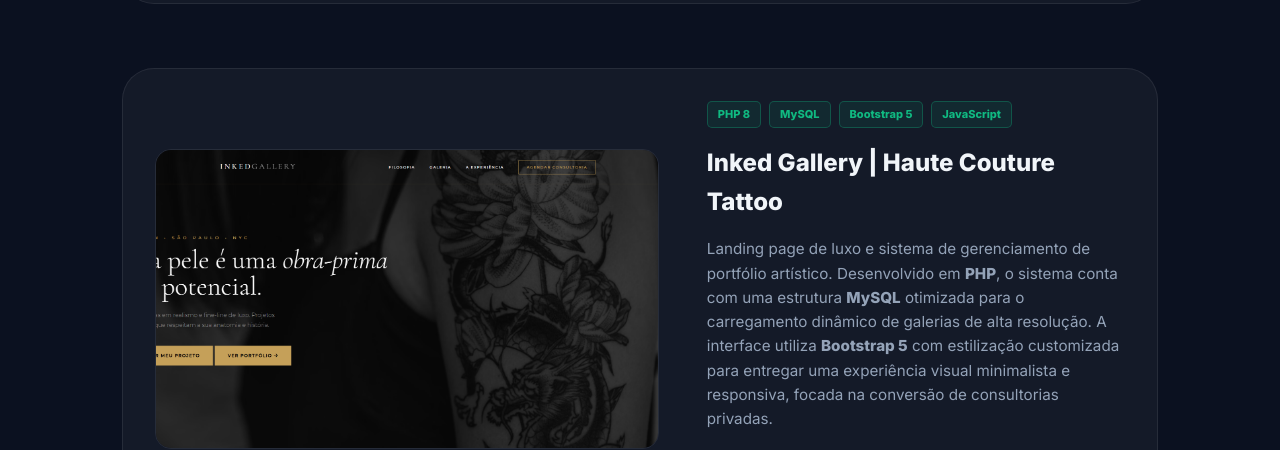
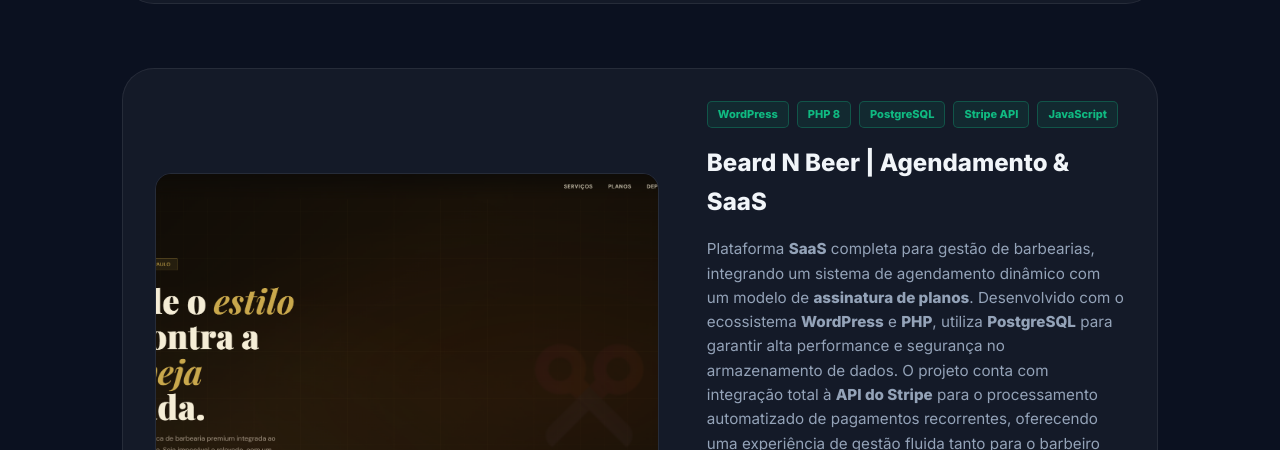
Before and after one commit to RCordeiroAlmeida/portifolio, a plain HTML site: page index.html in a window 1280 px wide. Shown: the part 3467-3917 px from the top of the page. Drawn offline with nearby package versions, Linux system fonts and the light colour scheme.

Commit message:
mudando projeto destaque beard n beer

```diff
--- a/index.html
+++ b/index.html
@@ -176,7 +176,6 @@
           </div>
         </div>
 
-
         <!-- La Sucré -------------------------------------------------------------------------->
 
         <div class="project-row reveal reveal-right reverse">
@@ -284,36 +283,38 @@
         </div>
       </div>
 
-
-      <!-- Inked Gallery -------------------------------------------------------------------------->
+      <!-- Beard N Beer -------------------------------------------------------------------------->
 
       <div class="project-row reveal reveal-left">
         <div class="project-img">
           <img
-            src="./assets/img/inked-gallery.png"
-            alt="Plataforma Inked Gallery"
+            src="./assets/img/beard-n-beer.png"
+            alt="Plataforma Beard N Beer"
           />
         </div>
         <div class="project-info">
           <div class="project-tags">
+            <span class="tag">WordPress</span>
             <span class="tag">PHP 8</span>
-            <span class="tag">MySQL</span>
-            <span class="tag">Bootstrap 5</span>
+            <span class="tag">PostgreSQL</span>
+            <span class="tag">Stripe API</span>
             <span class="tag">JavaScript</span>
           </div>
-          <h3>Inked Gallery | Haute Couture Tattoo</h3>
+          <h3>Beard N Beer | Agendamento & SaaS</h3>
           <p>
-            Landing page de luxo e sistema de gerenciamento de portfólio
-            artístico. Desenvolvido em <strong>PHP</strong>, o sistema conta com
-            uma estrutura <strong>MySQL</strong> otimizada para o carregamento
-            dinâmico de galerias de alta resolução. A interface utiliza
-            <strong>Bootstrap 5</strong> com estilização customizada para
-            entregar uma experiência visual minimalista e responsiva, focada na
-            conversão de consultorias privadas.
+            Plataforma <strong>SaaS</strong> completa para gestão de barbearias,
+            integrando um sistema de agendamento dinâmico com um modelo de
+            <strong>assinatura de planos</strong>. Desenvolvido com o
+            ecossistema <strong>WordPress</strong> e <strong>PHP</strong>,
+            utiliza <strong>PostgreSQL</strong> para garantir alta performance e
+            segurança no armazenamento de dados. O projeto conta com integração
+            total à <strong>API do Stripe</strong> para o processamento
+            automatizado de pagamentos recorrentes, oferecendo uma experiência
+            de gestão fluida tanto para o barbeiro quanto para o cliente final.
           </p>
           <div class="project-btns">
             <a
-              href="https://github.com/RCordeiroAlmeida/inked-gallery"
+              href="https://github.com/RCordeiroAlmeida/beard-n-beer"
               target="_blank"
               class="btn btn-outline btn-sm"
             >
@@ -323,14 +324,14 @@
         </div>
       </div>
 
-
-
-
       <section class="cta-section reveal reveal-up">
         <div class="cta-card">
           <div class="cta-content">
             <h2>Gostou do que viu?</h2>
-            <p>Estou disponível para novos projetos e colaborações incríveis. Vamos transformar sua ideia em realidade?</p>
+            <p>
+              Estou disponível para novos projetos e colaborações incríveis.
+              Vamos transformar sua ideia em realidade?
+            </p>
             <a
               href="https://wa.me/5511952737985"
               target="_blank"
@@ -349,7 +350,6 @@
         </div>
       </section>
 
-
       <footer class="footer">
         <p>&copy; 2026 Rafael Almeida | Fullstack Developer</p>
       </footer>
```
Also changed, not shown: assets/img/beard-n-beer.png (added).
